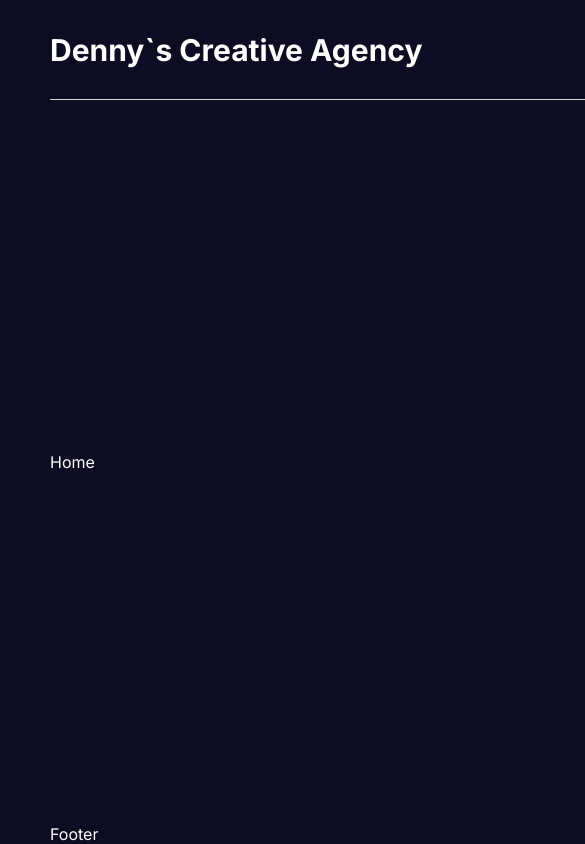
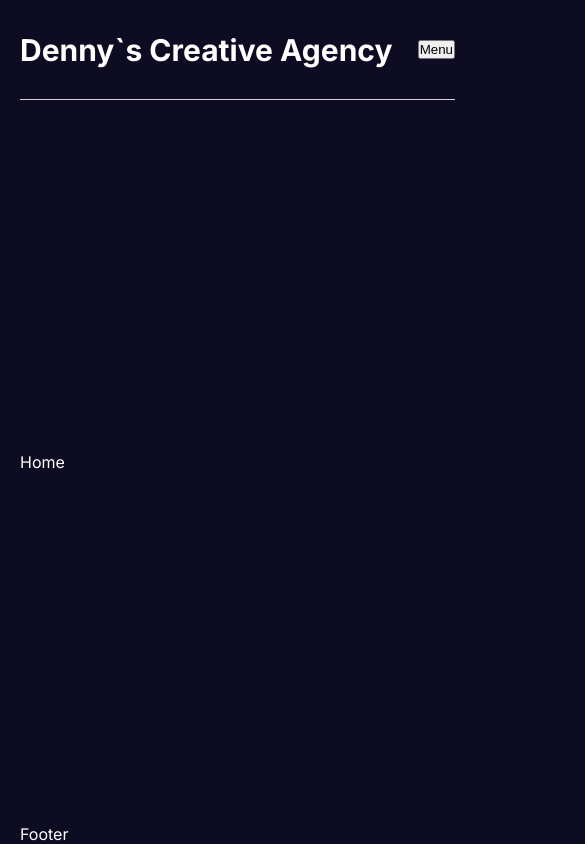
Before and after one commit to DenisTolmachev/next14-lessons-agency, a Next.js app: page / in a window 390 px wide. Shown: the top 844 px of the page, 585 px wide, since content can reach past the window. Built offline with nearby package versions, Linux system fonts and the light colour scheme.

Commit message:
main container responsive

```diff
--- a/src/app/globals.css
+++ b/src/app/globals.css
@@ -32,3 +32,41 @@
     flex-direction: column;
     justify-content: space-between;
 }
+
+@media (max-width: 1536px) {
+    .container {
+        width: 1366px;
+    }
+}
+
+@media (max-width: 1366px) {
+    .container {
+        width: 1280px;
+    }
+}
+
+@media (max-width: 1280px) {
+    .container {
+        width: 1024px;
+        padding-left: 20px;
+        padding-right: 20px;
+    }
+}
+
+@media (max-width: 1024px) {
+    .container {
+        width: 768px;
+    }
+}
+
+@media (max-width: 768px) {
+    .container {
+        width: 640px;
+    }
+}
+
+@media (max-width: 640px) {
+    .container {
+        width: 475px;
+    }
+}
```
